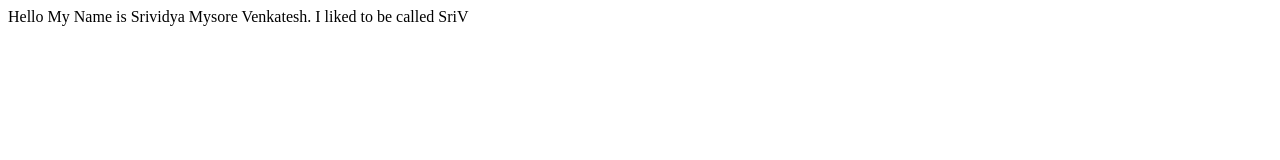
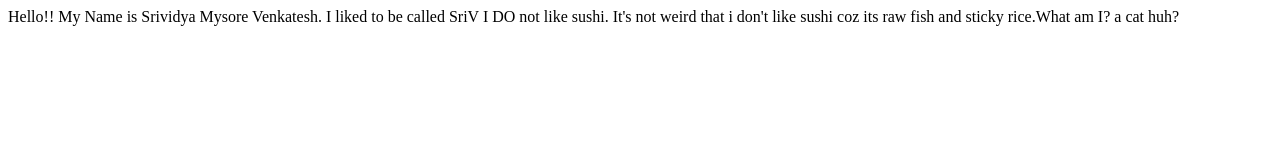
Before and after one commit to srividyamvenkatesh/SrividyaMVenkatesh.com, a plain HTML site: page index.html in a window 1280 px wide. Drawn offline with Linux system fonts and the light colour scheme.

Commit message:
Docs:updated information
sushi

```diff
--- a/index.html
+++ b/index.html
@@ -6,6 +6,10 @@
     <title>SriV's Site</title>
 </head>
 <body>
-    Hello My Name is Srividya Mysore Venkatesh. I liked to be called SriV
+    Hello!!
+    My Name is Srividya Mysore Venkatesh. I liked to be called SriV
+    I DO not like sushi. It's not weird that i don't like sushi coz its raw fish
+    and sticky rice.What am I? a cat huh?
+
 </body>
 </html>
```
